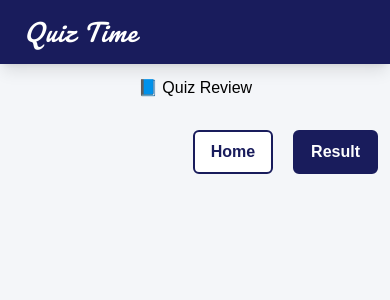
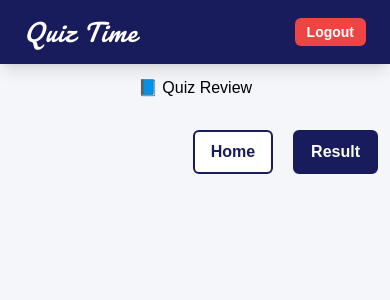
Before and after one commit to ritesh7860/Personal_Quiz, a PHP site: page /review.php in a window 390 px wide. Shown: the top 300 px of the page. Run offline with PHP 8.4, Linux system fonts and the light colour scheme; the visitor is signed in with stand-in values (Sample User, id 1); data that the repository does not hold is empty; some libraries are stand-ins or nearby versions; some web fonts are replaced.

Commit message:
design fixes

```diff
--- a/User_Home.php
+++ b/User_Home.php
@@ -138,8 +138,8 @@ $userResults = $resultQuery->get_result();
     </div>
 
     <!-- Confirmation Modal -->
-    <div id="confirmModal" class="hidden fixed inset-0 bg-black bg-opacity-50 flex items-center justify-center">
-        <div class="bg-white rounded-xl p-8 max-w-sm text-center shadow-lg">
+    <div id="confirmModal" class="hidden fixed inset-0 bg-black bg-opacity-50 flex items-center justify-center p-4">
+        <div class="bg-white rounded-xl p-6 max-w-sm text-center shadow-lg">
             <h2 class="text-xl font-bold mb-4">⚠️ Ready to Start?</h2>
             <p class="text-gray-600 mb-6">Have you read all the rules? Once you start, you cannot go back.</p>
             <div class="flex justify-center gap-4">
--- a/quiz_1.php
+++ b/quiz_1.php
@@ -109,7 +109,7 @@ $question = $questions[$current];
 
 <body class="bg-gray-50 h-[100vh] w-[100vw] bg-gradient-to-l from-[#191c5d] to-[#191c2c] ">
     <div class="flex h-full w-full items-center justify-center">
-        <div class="quiz-container w-[90%] md:w-[35%] h-auto bg-white p-6 rounded-xl text-center shadow-lg">
+        <div class="quiz-container w-[88%] md:w-[35%] h-auto bg-white p-6 rounded-xl text-center shadow-lg">
             <h2 class="text-lg md:text-sm font-medium text-gray-700">Question <?= $current + 1 ?> of <?= count($questions) ?></h2>
             <form method="post">
                 <p class="text-2xl md:text-xl leading-none font-medium py-4 text-gray-700"><?= htmlspecialchars($question['qns']) ?></p>
@@ -119,7 +119,7 @@ $question = $questions[$current];
                 <label class="text-lg md:text-sm font-medium text-gray-700 hover:bg-gradient-to-r from-[#191c9d] to-[#191c5c] hover:text-white"><input type="radio" name="answer" value="OptC"> <?= htmlspecialchars($question['OptC']) ?></label>
                 <label class="text-lg md:text-sm font-medium text-gray-700 hover:bg-gradient-to-r from-[#191c9d] to-[#191c5c] hover:text-white"><input type="radio" name="answer" value="OptD"> <?= htmlspecialchars($question['OptD']) ?></label>
 
-                <button type="submit" class="w-[30%] bg-gradient-to-r from-[#191c9d] to-[#191c5c] text-white text-center text-2xl xl:text-xl font-semibold px-2 py-3 mt-3 rounded-lg hover:scale-105 transition">Next</button>
+                <button type="submit" class="w-[40%] bg-gradient-to-r from-[#191c9d] to-[#191c5c] text-white text-center text-2xl xl:text-xl font-semibold px-2 py-3 mt-3 rounded-lg hover:scale-105 transition">Next</button>
             </form>
             <!-- <div class="progress pt-3 text-[#191c5c] text-lg font-medium">Progress: <?= $current + 1 ?>/<?= count($questions) ?></div> -->
         </div>
--- a/review.php
+++ b/review.php
@@ -14,6 +14,7 @@ $name = $_SESSION['name'] ?? 'User';
 <html lang="en">
 <head>
     <meta charset="UTF-8">
+    <meta name="viewport" content="width=device-width, initial-scale=1.0" />
     <title>Quiz Review</title>
     <script src="https://cdn.tailwindcss.com"></script>
     <style>
@@ -71,8 +72,8 @@ $name = $_SESSION['name'] ?? 'User';
     <!-- Navbar -->
     <nav class="bg-[#191c5c] text-white px-6 py-4 flex justify-between items-center shadow-lg">
         <h1 class=" logo text-2xl font- tracking-wider italic text-white ">Quiz Time</h1>
-        <div class="hidden md:flex items-center gap-4">
-            <span class="text-gray-100 font-semibold">Welcome, <?= htmlspecialchars($name) ?> 👋</span>
+        <div class="flex items-center gap-4">
+            <span class="text-gray-100 hidden md:flex font-semibold">Welcome, <?= htmlspecialchars($name) ?> 👋</span>
             <a href="Logout.php" class="text-white bg-red-500 hover:bg-red-600 px-3 py-1 rounded-md text-sm font-semibold">Logout</a>
         </div>
     </nav>
```
Also changed, not shown: result.php (+13 -4 lines).
